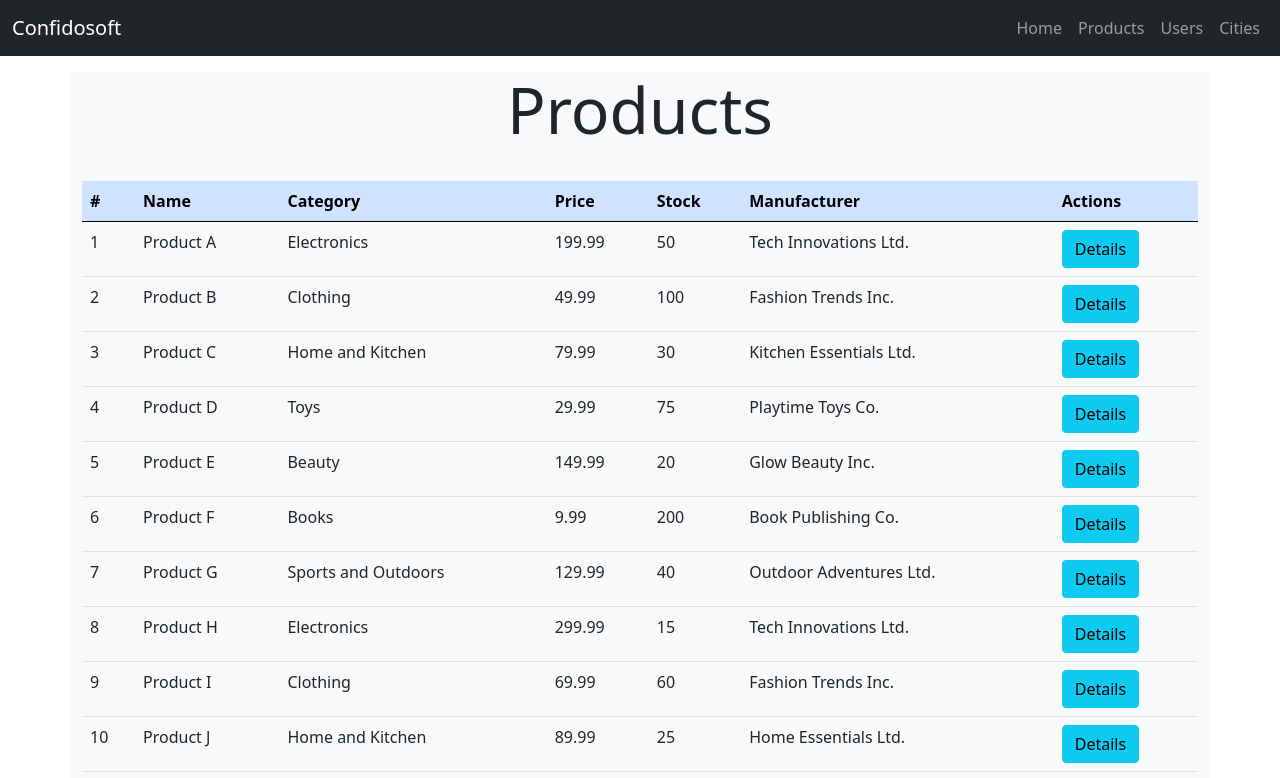
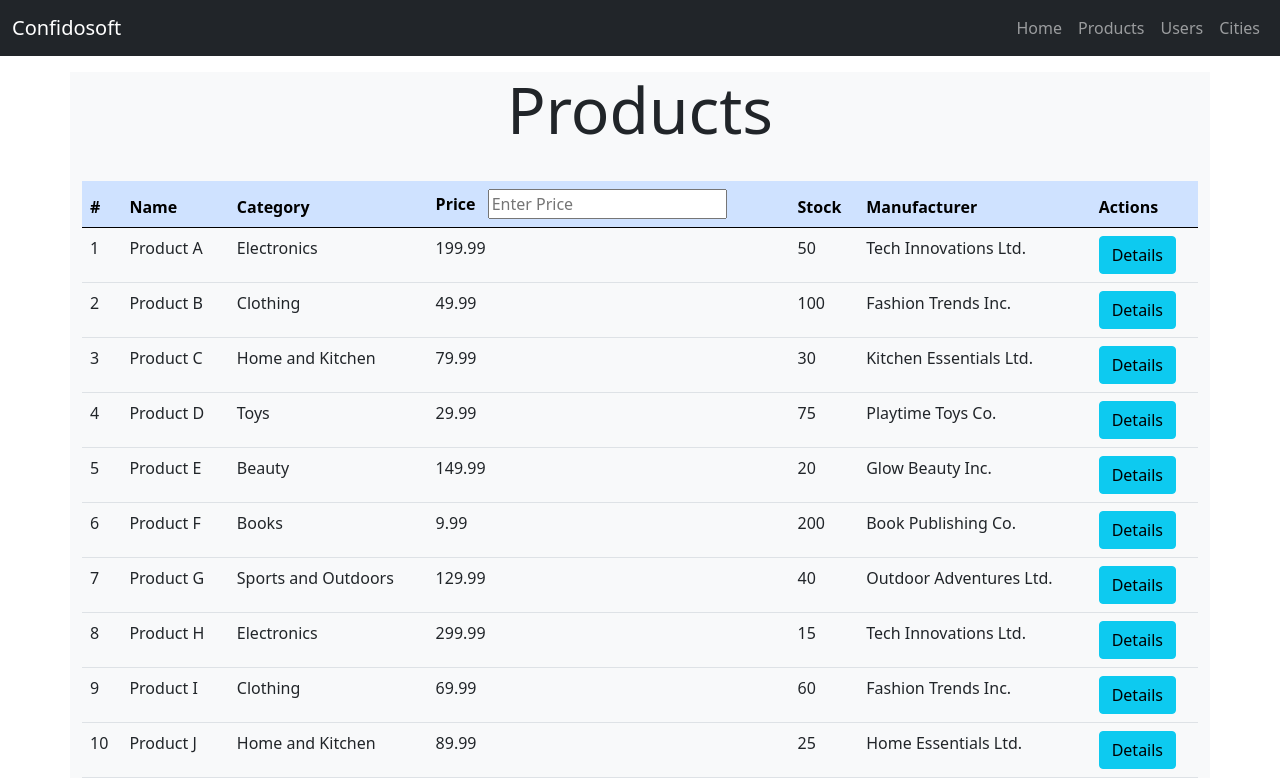
Before and after one commit to GauravKaklotar/Angular_Ex1, an Angular app: page /products in a window 1280 px wide. Shown: the top 778 px of the page. Built offline with nearby package versions, Linux system fonts and the light colour scheme; data requests are answered from the project's data file.

Commit message:
Update products.component.html

```diff
--- a/src/app/products/products.component.html
+++ b/src/app/products/products.component.html
@@ -13,13 +13,13 @@
           <th>#</th>
           <th>Name</th>
           <th>Category</th>
-          <th>Price</th>
+          <th>Price <input type="number" class="mx-2" [(ngModel)] = "price" placeholder="Enter Price"></th>
           <th>Stock</th>
           <th>Manufacturer</th>
           <th>Actions</th>
         </tr>
       </thead>
-      <tbody>
+      <tbody appHighlight [searchPrice] = "this.price">
         <tr *ngFor="let product of allProducts" appTooltip [tooltipData]="{ type: 'description', description: product.description}">
           <td>{{ product.id }}</td>
           <td>{{ product.name }}</td>
```
